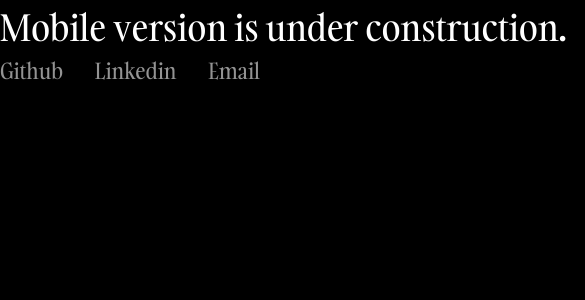
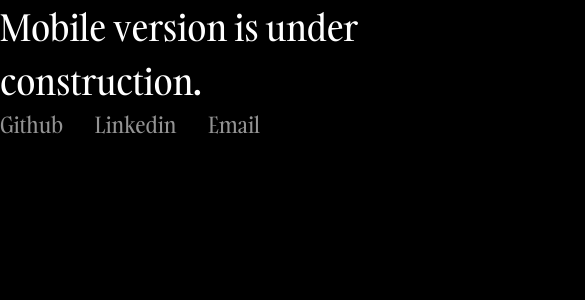
Before and after one commit to mavmoud/portfolio, a React (Vite) app: page / in a window 390 px wide. Shown: the top 300 px of the page, 585 px wide, since content can reach past the window. Built offline with nearby package versions, Linux system fonts and the light colour scheme.

Commit message:
Fixed temporary mobile page overflow

```diff
--- a/src/components/Mobile.tsx
+++ b/src/components/Mobile.tsx
@@ -11,6 +11,7 @@ function Mobile() {
     return (
         <>
             <Fade direction="down" cascade triggerOnce>
+                <div className="mobile">
                     <div className="mobileText">
                         Mobile version is under construction.
                     </div>
@@ -35,6 +36,7 @@ function Mobile() {
                             </div>
                         </div>
                     </div>
+                </div>
             </Fade>
         </>
     );
--- a/src/components/style/Mobile.css
+++ b/src/components/style/Mobile.css
@@ -1,5 +1,9 @@
+.mobile {
+    width: 100vw;
+}
 .mobileText {
     width: 665px;
+    max-width: 100vw;
     font-family: "Gambarino", serif;
     font-size: 36px;
     color: #FFFFFF;
@@ -10,6 +14,7 @@
 }
 .mobileLinks{
     width: 665px;
+    max-width: 100vw;
     margin-right: auto;
     margin-left: auto;
 }
```
Lines whose indentation alone changed are shown as unchanged.
